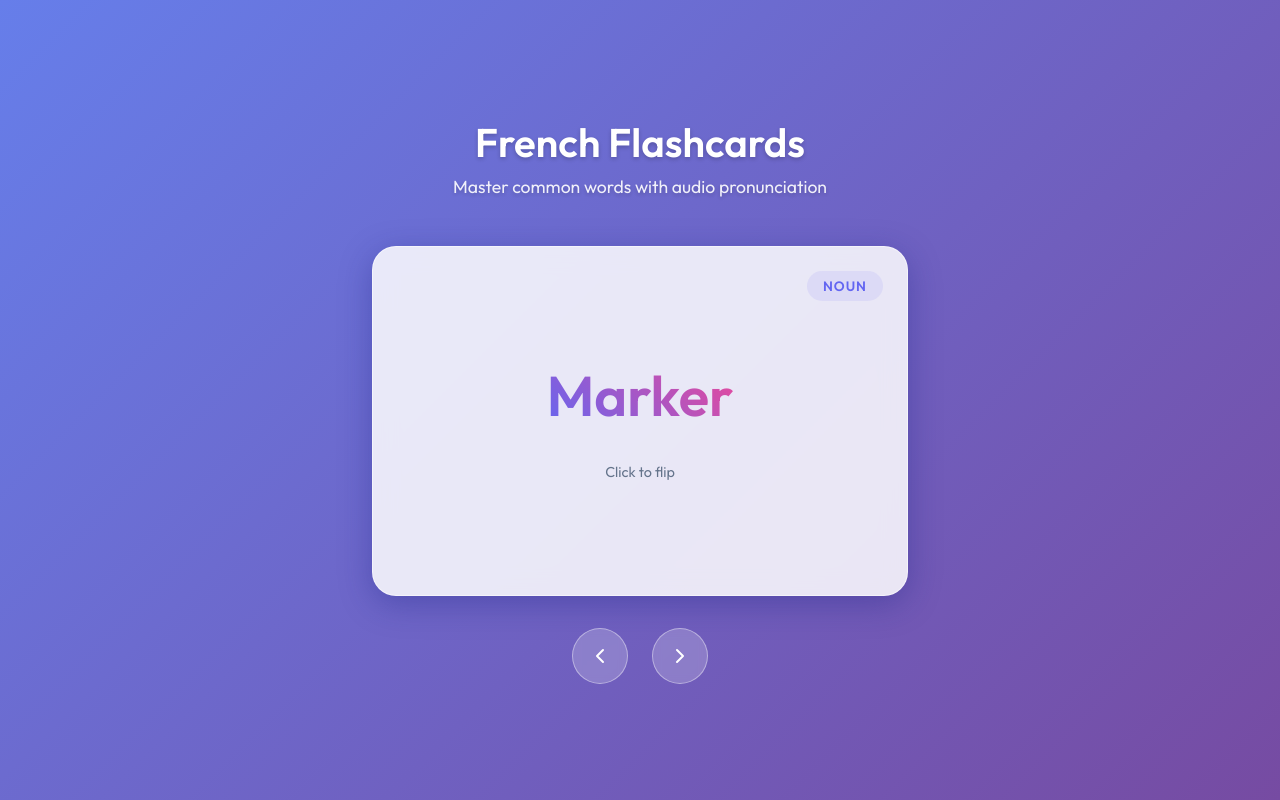
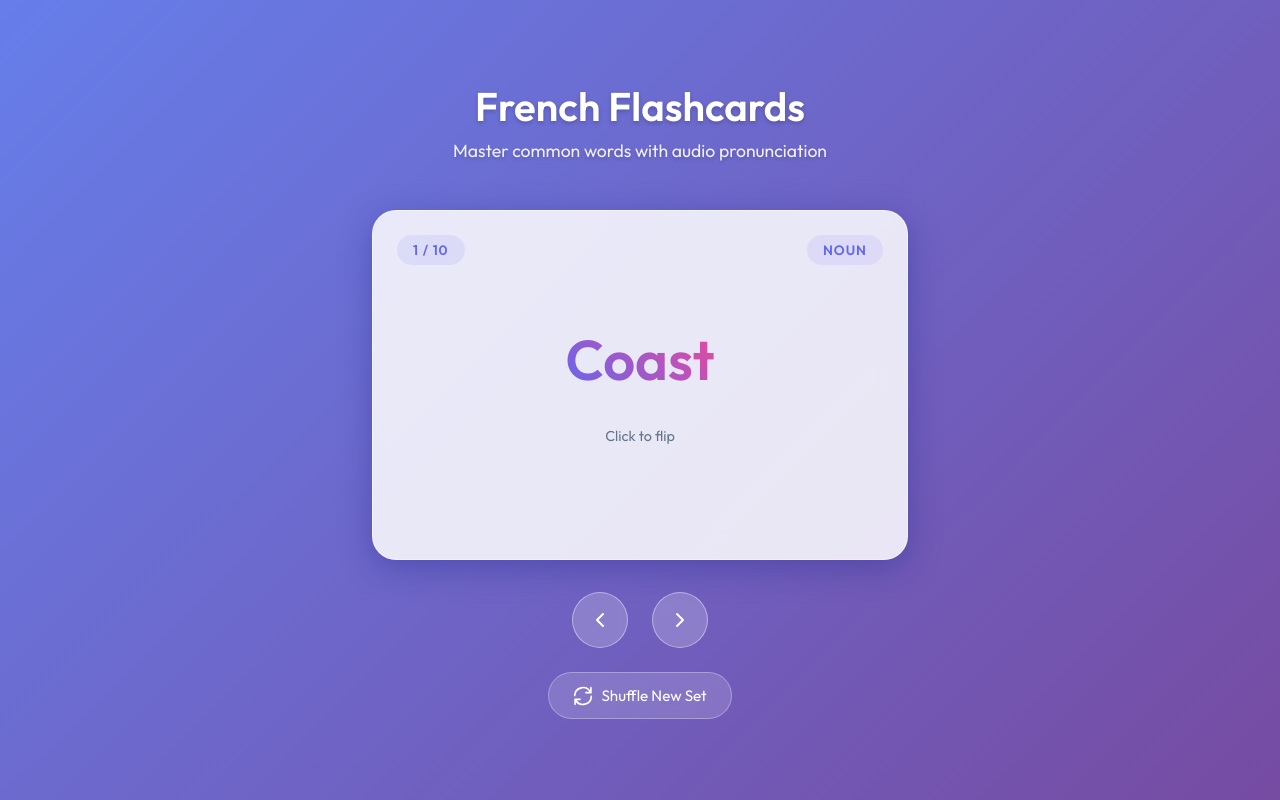
Before and after one commit to jalvarez212/flashcards, a plain HTML site: page index.html in a window 1280 px wide. Drawn offline with Linux system fonts and the light colour scheme.

Commit message:
added sets

```diff
--- a/index.html
+++ b/index.html
@@ -32,11 +32,13 @@
             <div class="card" id="flashcard">
                 <div class="card-face card-front">
                     <span class="category-tag" id="category-front">Noun</span>
+                    <span class="progress-indicator" id="progress-front">1/10</span>
                     <h2 id="word-front">Apple</h2>
                     <p class="hint">Click to flip</p>
                 </div>
                 <div class="card-face card-back">
                     <span class="category-tag" id="category-back">Noun</span>
+                    <span class="progress-indicator" id="progress-back">1/10</span>
                     <h2 id="word-back">Pomme</h2>
                     <div class="audio-indicator">
                         <svg xmlns="http://www.w3.org/2000/svg" width="24" height="24" viewBox="0 0 24 24" fill="none"
@@ -50,7 +52,8 @@
             </div>
         </div>
 
-        <div class="controls">
+        <div class="controls-container">
+            <div class="nav-controls">
                 <button id="prev-btn" class="nav-btn" aria-label="Previous Word">
                     <svg xmlns="http://www.w3.org/2000/svg" width="24" height="24" viewBox="0 0 24 24" fill="none"
                         stroke="currentColor" stroke-width="2" stroke-linecap="round" stroke-linejoin="round">
@@ -64,6 +67,15 @@
                     </svg>
                 </button>
             </div>
+
+            <button id="new-session-btn" class="session-btn" title="Start New Session">
+                <svg xmlns="http://www.w3.org/2000/svg" width="20" height="20" viewBox="0 0 24 24" fill="none"
+                    stroke="currentColor" stroke-width="2" stroke-linecap="round" stroke-linejoin="round">
+                    <path d="M21.5 2v6h-6M2.5 22v-6h6M2 11.5a10 10 0 0 1 18.8-4.3M22 12.5a10 10 0 0 1-18.8 4.3" />
+                </svg>
+                <span>Shuffle New Set</span>
+            </button>
+        </div>
     </div>
 
     <script src="words.js"></script>
--- a/script.js
+++ b/script.js
@@ -1,7 +1,19 @@
 // Use wordsData from words.js
-let words = [...wordsData];
-let currentIndex = 0;
-let isFlipped = false;
+// Session state
+let currentSessionWords = [];
+const SESSION_SIZE = 10;
+
+// DOM Elements
+const card = document.getElementById('flashcard');
+const wordFront = document.getElementById('word-front');
+const wordBack = document.getElementById('word-back');
+const categoryFront = document.getElementById('category-front');
+const categoryBack = document.getElementById('category-back');
+const progressFront = document.getElementById('progress-front');
+const progressBack = document.getElementById('progress-back');
+const prevBtn = document.getElementById('prev-btn');
+const nextBtn = document.getElementById('next-btn');
+const newSessionBtn = document.getElementById('new-session-btn');
 
 // Shuffle function (Fisher-Yates)
 function shuffleArray(array) {
@@ -11,27 +23,36 @@ function shuffleArray(array) {
     }
 }
 
-// Shuffle words on load
-shuffleArray(words);
+function startNewSession() {
+    // Create a copy of the full data to shuffle
+    let allWords = [...wordsData];
+    shuffleArray(allWords);
 
-// DOM Elements
-const card = document.getElementById('flashcard');
-const wordFront = document.getElementById('word-front');
-const wordBack = document.getElementById('word-back');
-const categoryFront = document.getElementById('category-front');
-const categoryBack = document.getElementById('category-back');
-const prevBtn = document.getElementById('prev-btn');
-const nextBtn = document.getElementById('next-btn');
+    // Select the first 10 words
+    currentSessionWords = allWords.slice(0, SESSION_SIZE);
+    currentIndex = 0;
+    isFlipped = false;
+
+    updateCard();
+}
+
+// Initialize first session
+startNewSession();
 
 // Initialize
 function updateCard() {
-    const currentWord = words[currentIndex];
+    const currentWord = currentSessionWords[currentIndex];
 
     // Update content
     wordFront.textContent = currentWord.en;
     wordBack.textContent = currentWord.fr;
     categoryFront.textContent = currentWord.type;
     categoryBack.textContent = currentWord.type;
+
+    // Update progress
+    const progressText = `${currentIndex + 1} / ${currentSessionWords.length}`;
+    progressFront.textContent = progressText;
+    progressBack.textContent = progressText;
 
     // Reset flip state if needed
     if (isFlipped) {
@@ -71,38 +92,43 @@ card.addEventListener('click', () => {
     if (isFlipped) {
         // Small delay to match the flip animation halfway
         setTimeout(() => {
-            speakFrench(words[currentIndex].fr);
+            speakFrench(currentSessionWords[currentIndex].fr);
         }, 300);
     }
 });
 
 prevBtn.addEventListener('click', (e) => {
     e.stopPropagation(); // Prevent card flip if button is on top (though it's outside)
-    currentIndex = (currentIndex - 1 + words.length) % words.length;
+    currentIndex = (currentIndex - 1 + currentSessionWords.length) % currentSessionWords.length;
     updateCard();
 });
 
 nextBtn.addEventListener('click', (e) => {
     e.stopPropagation();
-    currentIndex = (currentIndex + 1) % words.length;
+    currentIndex = (currentIndex + 1) % currentSessionWords.length;
     updateCard();
 });
 
 // Keyboard navigation
 document.addEventListener('keydown', (e) => {
     if (e.key === 'ArrowRight') {
-        currentIndex = (currentIndex + 1) % words.length;
+        currentIndex = (currentIndex + 1) % currentSessionWords.length;
         updateCard();
     } else if (e.key === 'ArrowLeft') {
-        currentIndex = (currentIndex - 1 + words.length) % words.length;
+        currentIndex = (currentIndex - 1 + currentSessionWords.length) % currentSessionWords.length;
         updateCard();
     } else if (e.key === ' ' || e.key === 'Enter') {
         card.click();
     }
 });
 
+newSessionBtn.addEventListener('click', (e) => {
+    e.stopPropagation();
+    startNewSession();
+});
+
 // Initial load
-updateCard();
+// updateCard() called in startNewSession()
 
 // Pre-load voices (sometimes needed for Chrome)
 window.speechSynthesis.onvoiceschanged = () => {
--- a/style.css
+++ b/style.css
@@ -37,7 +37,7 @@ body {
 header {
     margin-bottom: 3rem;
     color: white;
-    text-shadow: 0 2px 4px rgba(0,0,0,0.2);
+    text-shadow: 0 2px 4px rgba(0, 0, 0, 0.2);
 }
 
 header h1 {
@@ -92,7 +92,8 @@ header p {
 
 .card-back {
     transform: rotateY(180deg);
-    background: rgba(255, 255, 255, 0.95); /* Slightly more opaque for readability */
+    background: rgba(255, 255, 255, 0.95);
+    /* Slightly more opaque for readability */
 }
 
 .category-tag {
@@ -106,6 +107,19 @@ header p {
     font-size: 0.85rem;
     font-weight: 600;
     text-transform: uppercase;
+    letter-spacing: 1px;
+}
+
+.progress-indicator {
+    position: absolute;
+    top: 1.5rem;
+    left: 1.5rem;
+    background: rgba(99, 102, 241, 0.1);
+    color: var(--primary-color);
+    padding: 0.4rem 1rem;
+    border-radius: 20px;
+    font-size: 0.85rem;
+    font-weight: 600;
     letter-spacing: 1px;
 }
 
@@ -140,13 +154,28 @@ h2 {
 }
 
 @keyframes pulse {
-    0% { opacity: 0.6; }
-    50% { opacity: 1; }
-    100% { opacity: 0.6; }
+    0% {
+        opacity: 0.6;
+    }
+
+    50% {
+        opacity: 1;
+    }
+
+    100% {
+        opacity: 0.6;
+    }
 }
 
 /* Controls */
-.controls {
+.controls-container {
+    display: flex;
+    flex-direction: column;
+    align-items: center;
+    gap: 1.5rem;
+}
+
+.nav-controls {
     display: flex;
     justify-content: center;
     gap: 1.5rem;
@@ -171,10 +200,38 @@ h2 {
     background: white;
     color: var(--primary-color);
     transform: translateY(-2px);
-    box-shadow: 0 4px 12px rgba(0,0,0,0.2);
+    box-shadow: 0 4px 12px rgba(0, 0, 0, 0.2);
 }
 
 .nav-btn:active {
+    transform: translateY(0);
+}
+
+.session-btn {
+    background: rgba(255, 255, 255, 0.15);
+    border: 1px solid rgba(255, 255, 255, 0.3);
+    color: white;
+    padding: 0.8rem 1.5rem;
+    border-radius: 30px;
+    display: flex;
+    align-items: center;
+    gap: 0.5rem;
+    cursor: pointer;
+    transition: all 0.3s ease;
+    backdrop-filter: blur(4px);
+    font-family: 'Outfit', sans-serif;
+    font-size: 0.95rem;
+    font-weight: 500;
+}
+
+.session-btn:hover {
+    background: white;
+    color: var(--primary-color);
+    transform: translateY(-2px);
+    box-shadow: 0 4px 12px rgba(0, 0, 0, 0.2);
+}
+
+.session-btn:active {
     transform: translateY(0);
 }
 
@@ -183,6 +240,7 @@ h2 {
     .scene {
         height: 300px;
     }
+
     h2 {
         font-size: 2.5rem;
     }
```
Lines whose indentation alone changed are shown as unchanged.
